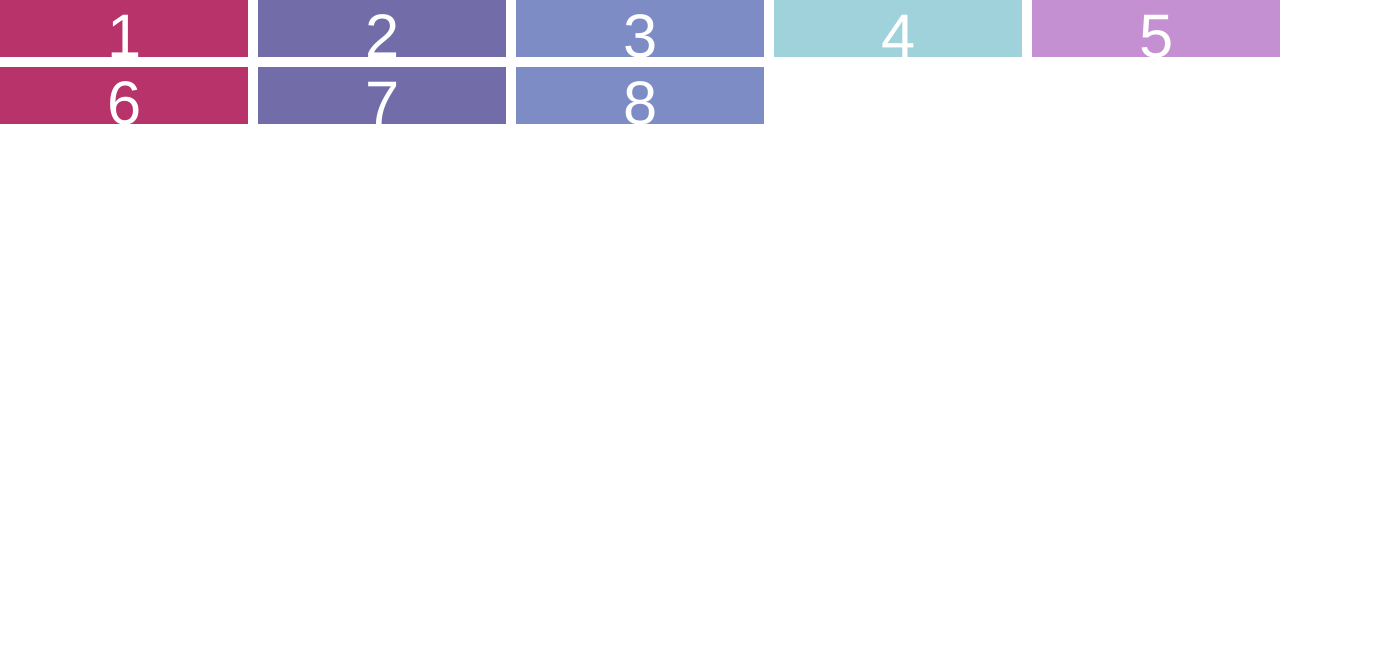
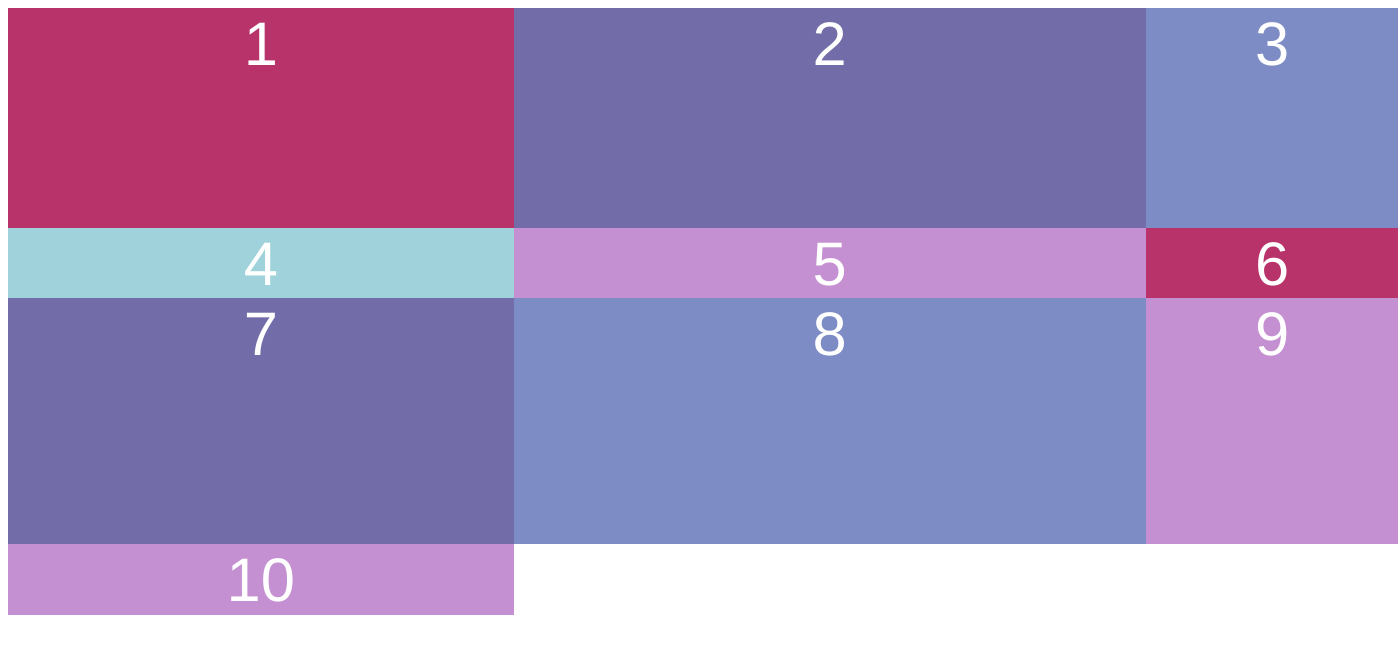
Before and after one commit to ihlasMert/webpage-with-css, a plain HTML site: page 6-Grid/index.html in a window 1280 px wide. Shown: the whole page, 1398 px wide, since content can reach past the window. Drawn offline with Linux system fonts and the light colour scheme.

```diff
--- a/6-Grid/index.html
+++ b/6-Grid/index.html
@@ -1,9 +1,9 @@
 <!--
 display:grid;
-
-grid-template-columns: sütün sayısı
-grid-template-rows: sıra
+grid-template-columns: sütün sayısı 200px 200px 200px 200px
+grid-template-column: sıra
 grid-auto-rows:birleştirir.
+grid-gap: araya boşluk koyar
 Fraction unit:eşit derecede yapmak için
 
  -->
@@ -27,6 +27,8 @@ Fraction unit:eşit derecede yapmak için
       <div>6</div>
       <div>7</div>
       <div>8</div>
+      <div>9</div>
+      <div>10</div>
     </div>
   </body>
 </html>
--- a/6-Grid/styles.css
+++ b/6-Grid/styles.css
@@ -3,15 +3,23 @@
   font-size: 1.4em;
   color: white;
   text-align: center;
-  padding: 0;
-  margin: 0%;
+
 }
+/* <!--
+display:grid;
+grid-template-columns: sütün sayısı 200px 200px 200px 200px genişliğine
+grid-template-row: sıra içinin boyunu -dikliğine
+grid-auto-rows:son kalan şeyleri otamatik birleştirir
+grid-gap: araya boşluk koyar
+Fraction unit:eşit derecede yapmak için
+
+ --> */
 
 .container {
   /*   ADD GRID RULES HERE */
-  display: grid;
-  grid-template: repeat(3, 1.3em) / repeat(5, 10fr);
-  grid-gap: 10px
+ display: grid;
+  grid-template-columns: 40% 50% 20%;
+  grid-template-rows: 5em 1.6em 5.6em;
 }
 
 .container div:nth-child(1),
@@ -36,3 +44,9 @@ div:nth-child(8) {
 .container div:nth-child(5) {
   background-color: #c490d1;
 }
+.container div:nth-child(9) {
+  background-color: #c490d1;
+}
+.container div:nth-child(10) {
+  background-color: #c490d1;
+}
--- /dev/null
+++ b/9-gris-screen-size/styles.css
@@ -0,0 +1,76 @@
+* {
+    font-family: Helvetica;
+    font-size: 1.4em;
+    color: white;
+    text-align: center;
+  }
+
+  .container {
+    display: grid;
+    grid-template-columns: repeat(auto-fit, minmax(10px, 10fr));
+    grid-template-columns: repeat(12, 10fr);
+
+    grid-template-areas:
+    "1 1 1 1";
+
+  }
+
+  .container div:nth-child(1), div:nth-child(6) {
+    background-color: #B8336A;
+    grid-area: 1;
+  }
+
+  .container div:nth-child(2), div:nth-child(7) {
+    background-color: #726DA8;
+  }
+
+  .container div:nth-child(3), div:nth-child(8) {
+    background-color: #7D8CC4;
+  }
+
+  .container div:nth-child(4) {
+    background-color: #A0D2DB;
+  }
+
+  .container div:nth-child(5) {
+    background-color: #C490D1;
+  }
+  .container div:nth-child(5) {
+    background-color: #C490D1;
+  }
+  .container div:nth-child(9) {
+    background-color: #C490D1;
+  }
+  .container div:nth-child(10) {
+    background-color: #C490D1;
+  }
+  .container div:nth-child(11) {
+    background-color: #C490D1;
+  }
+  .container div:nth-child(12) {
+    background-color: #C490D1;
+  }
+  .container div:nth-child(13) {
+    background-color: #C490D1;
+  }
+  .container div:nth-child(14) {
+    background-color: #C490D1;
+  }
+  .container div:nth-child(15) {
+    background-color: #C490D1;
+  }
+  .container div:nth-child(16) {
+    background-color: #C490D1;
+  }
+  .container div:nth-child(17) {
+    background-color: #C490D1;
+  }
+  .container div:nth-child(18) {
+    background-color: #C490D1;
+  }
+  .container div:nth-child(19) {
+    background-color: #C490D1;
+  }
+  .container div:nth-child(20) {
+    background-color: #C490D1;
+  }
```
Also changed, not shown: 8-grid-template-areas/styles.css (+12 -2 lines), 9-gris-screen-size/index.html (added, +37 -0 lines), 1 other file.
